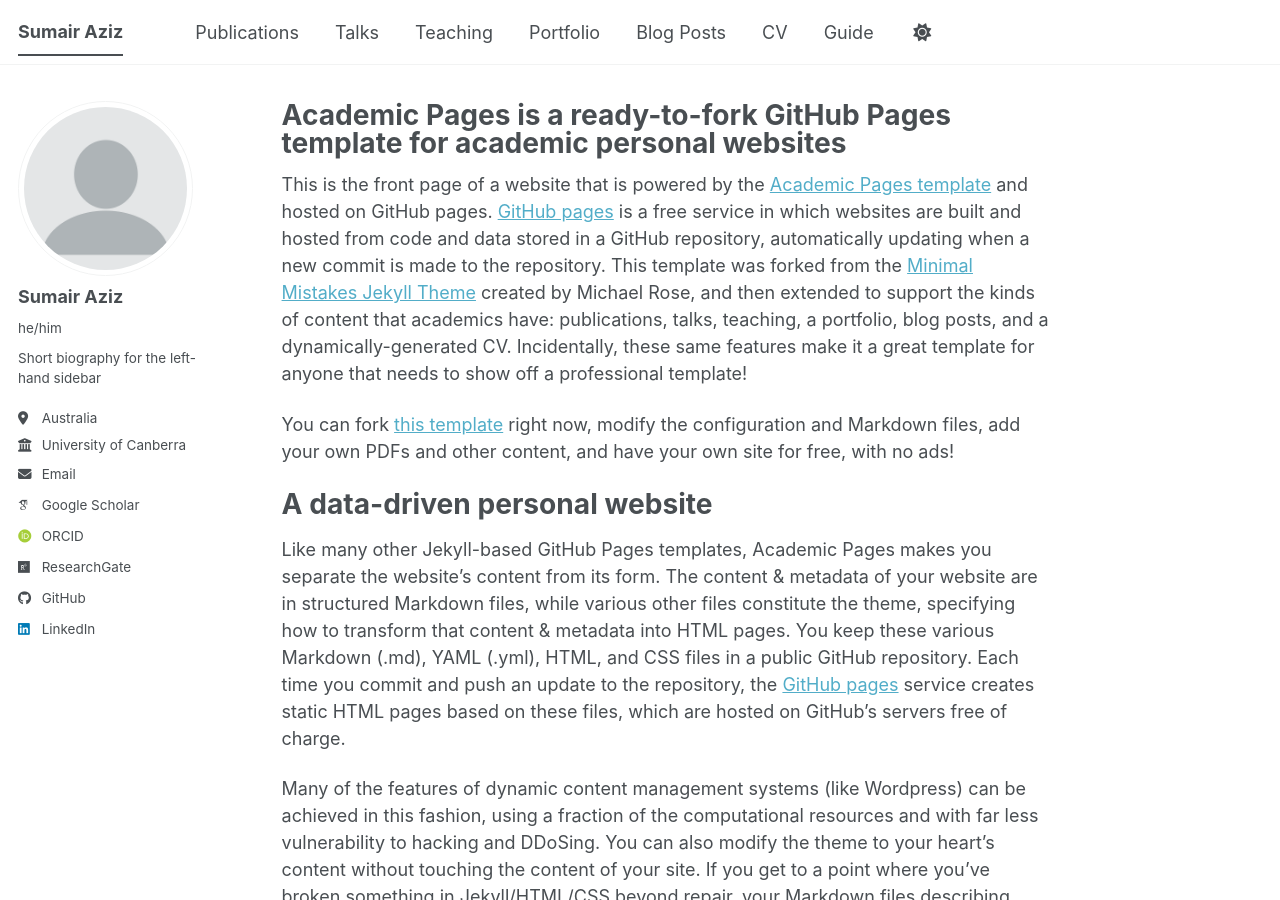
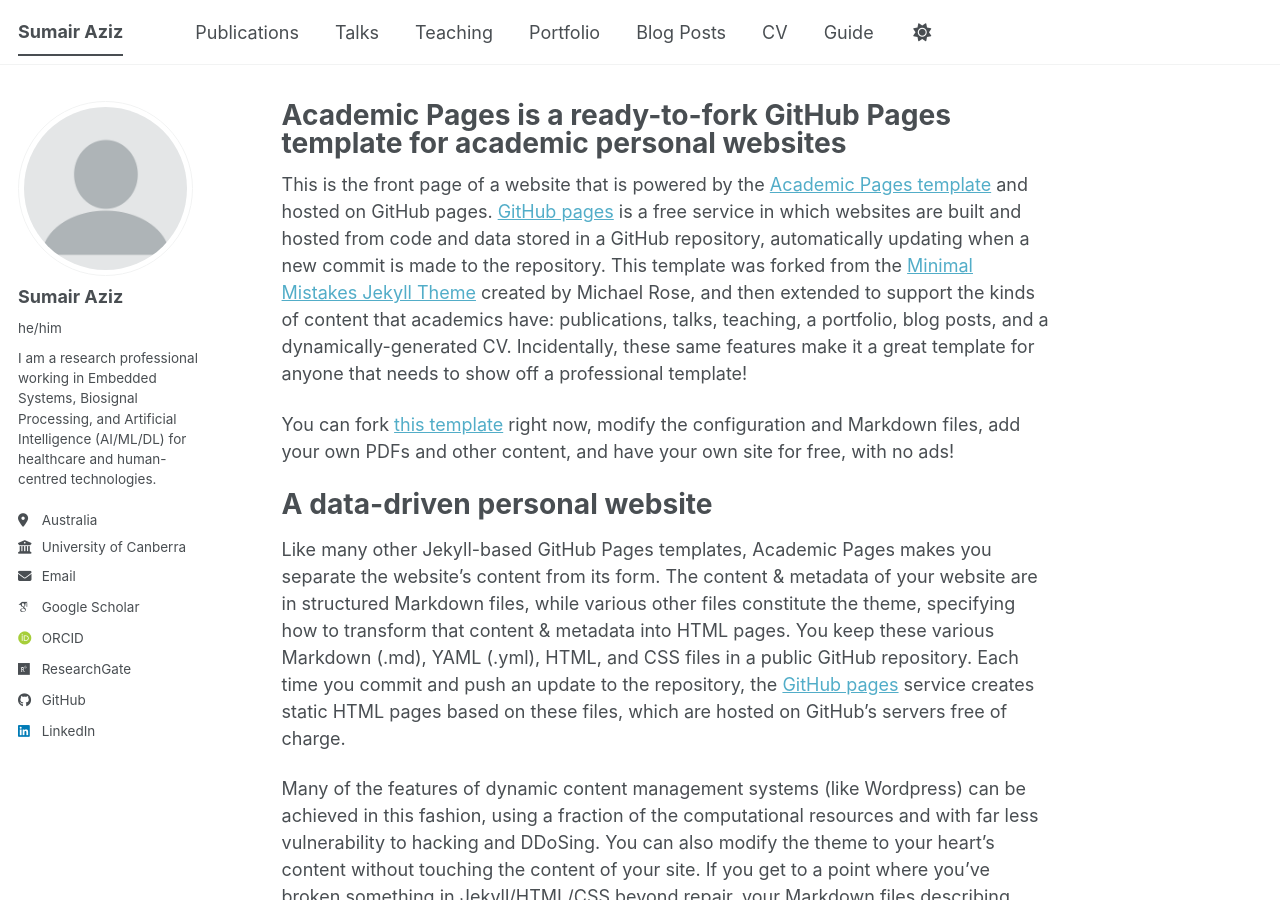
Before and after one commit to sumair-aziz/sumair-aziz.github.io, a Jekyll site: the page built from _pages/about.md, in a window 1280 px wide and 900 px high. Built offline with Jekyll 4.4.1, drawn with Linux system fonts in a browser that asks for light colours; some web fonts are replaced; a script bundle is joined from its source files by our own code; library files that are not in the unit come from our copies.

Commit message:
Update _config.yml

```diff
--- a/_config.yml
+++ b/_config.yml
@@ -26,7 +26,7 @@
   avatar           : "profile.png"
   name             : "Sumair Aziz"
   pronouns         : "he/him"
-  bio              : "Short biography for the left-hand sidebar"
+  bio              : "I am a research professional working in Embedded Systems, Biosignal Processing, and Artificial Intelligence (AI/ML/DL) for healthcare and human-centred technologies."
   location         : "Australia"
   employer         : "University of Canberra"
   uri              : # URL
```
